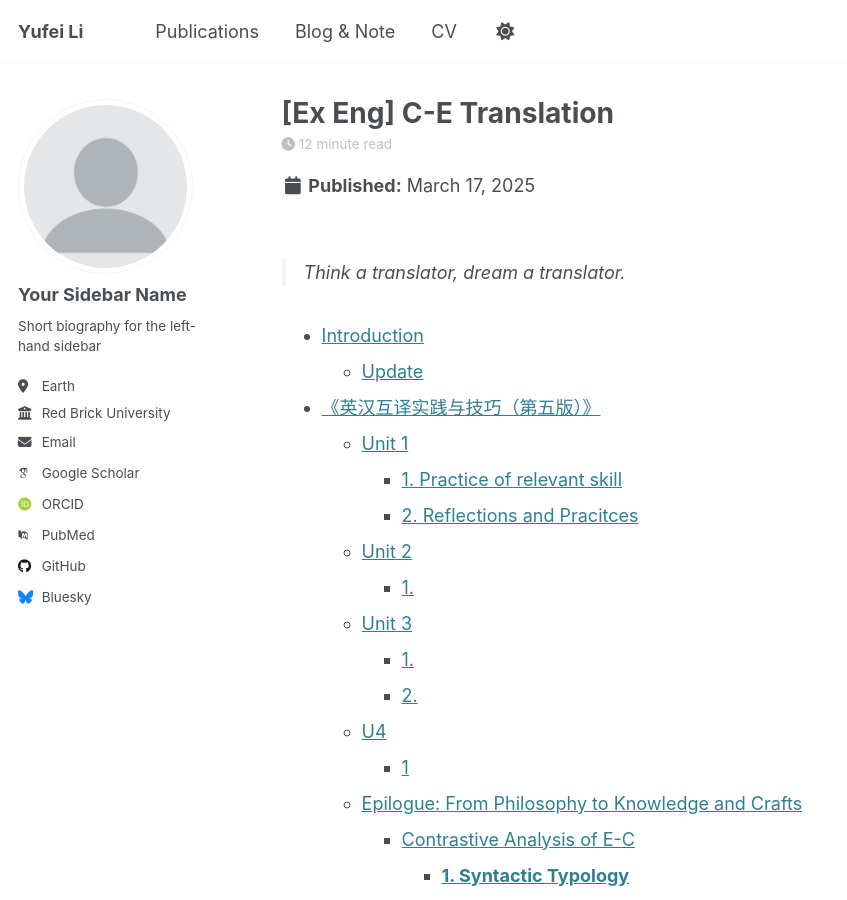
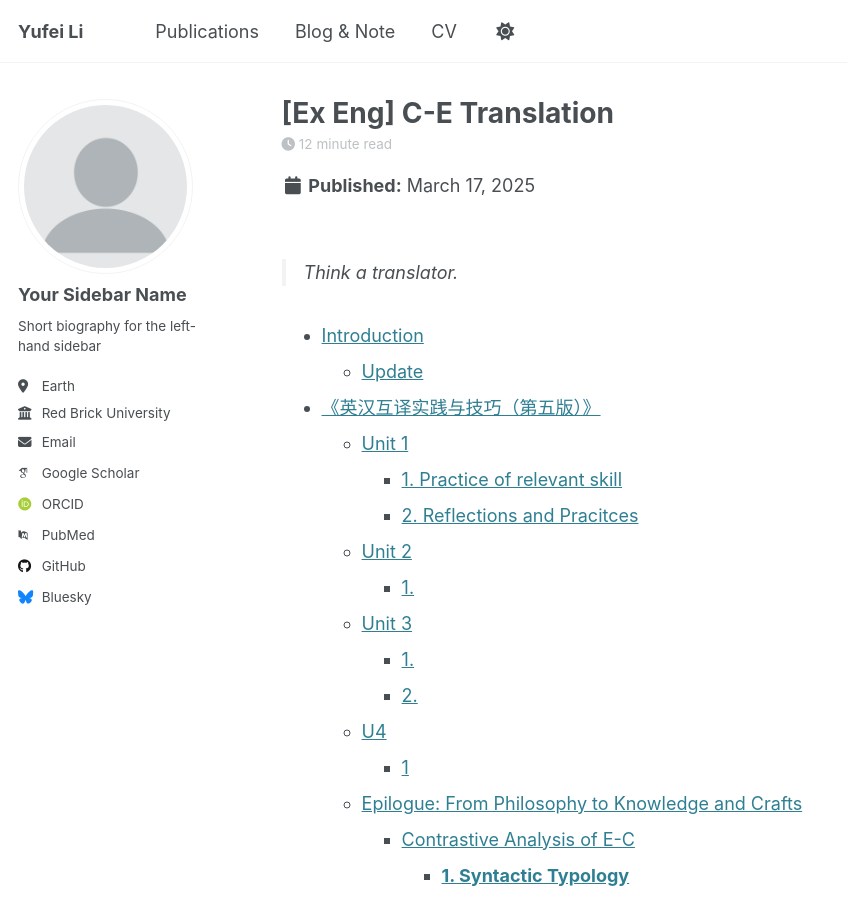
Before and after one commit to Floraaah/Floraaah, a Jekyll site: the page built from _posts/2025-03-17-blog-post-1.md, in a window 1280 px wide and 900 px high. Shown: the whole window, without its empty margins (0-847 px from the left). Built offline with Jekyll 4.4.1, drawn with Linux system fonts in a browser that asks for light colours; some web fonts are replaced.

Commit message:
Update 2025-03-17-blog-post-1.md

```diff
--- a/_posts/2025-03-17-blog-post-1.md
+++ b/_posts/2025-03-17-blog-post-1.md
@@ -6,7 +6,7 @@ tags:
   - English
   - English Learning
 ---
-> Think a translator, dream a translator.
+> Think a translator.
 
 - [Introduction](#introduction)
   * [Update](#update)
```
